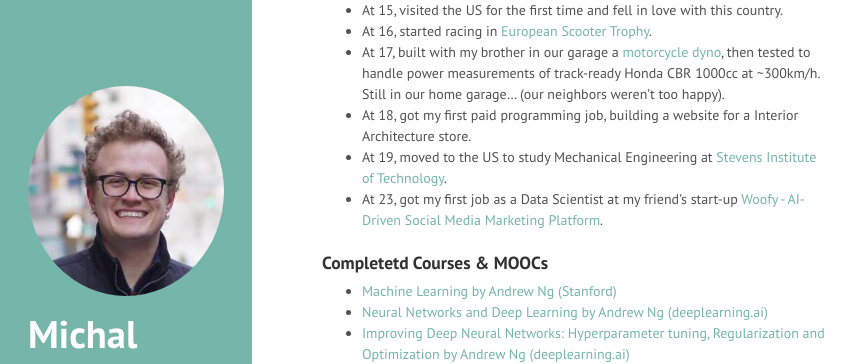
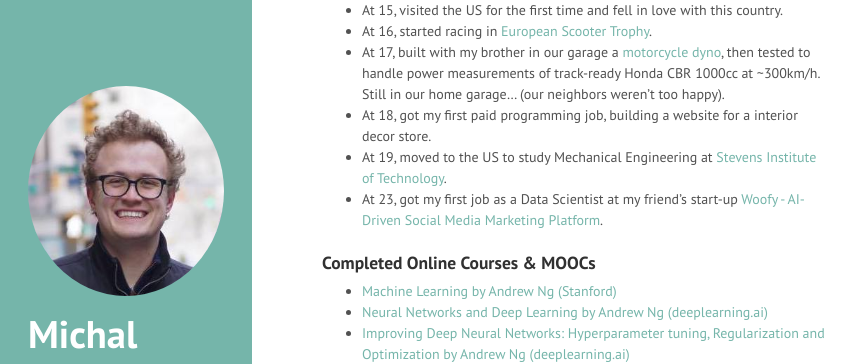
Before and after one commit to Michalos88/michallyskawinski.github.io, a Jekyll site: the page built from about.md, in a window 1280 px wide and 900 px high, scrolled down 545 px. Shown: the part 154-518 px from the top of the window, without its empty margins (0-859 px from the left). Built offline with Jekyll 4.4.1, drawn with Linux system fonts in a browser that asks for light colours.

Commit message:
* Typo fix, and content change in about me

```diff
--- a/about.md
+++ b/about.md
@@ -22,11 +22,11 @@ I enjoy the high-level product vision discussion as much as leading the implemen
 * At 15, visited the US for the first time and fell in love with this country.
 * At 16, started racing in [European Scooter Trophy](https://www.europeanscootertrophy.de/en/).
 * At 17, built with my brother in our garage a [motorcycle dyno](https://en.wikipedia.org/wiki/Dynamometer), then tested to handle power measurements of track-ready Honda CBR 1000cc at ~300km/h. Still in our home garage... (our neighbors weren't too happy).
-* At 18, got my first paid programming job, building a website for a Interior Architecture store.
+* At 18, got my first paid programming job, building a website for a interior decor store.
 * At 19, moved to the US to study Mechanical Engineering at [Stevens Institute of Technology](stevens.edu).
 * At 23, got my first job as a Data Scientist at my friend's start-up [Woofy - AI-Driven Social Media Marketing Platform](hellowoofy.com).
 
-### Completetd Courses & MOOCs
+### Completed Online Courses & MOOCs
 * [Machine Learning by Andrew Ng (Stanford)](https://www.coursera.org/learn/machine-learning)
 * [Neural Networks and Deep Learning by Andrew Ng (deeplearning.ai)](https://www.coursera.org/account/accomplishments/verify/RSQL6PTPDH7Q)
 * [Improving Deep Neural Networks: Hyperparameter tuning, Regularization and Optimization by Andrew Ng (deeplearning.ai)](https://www.coursera.org/account/accomplishments/verify/VH3FJWXHPJXQ)
```
